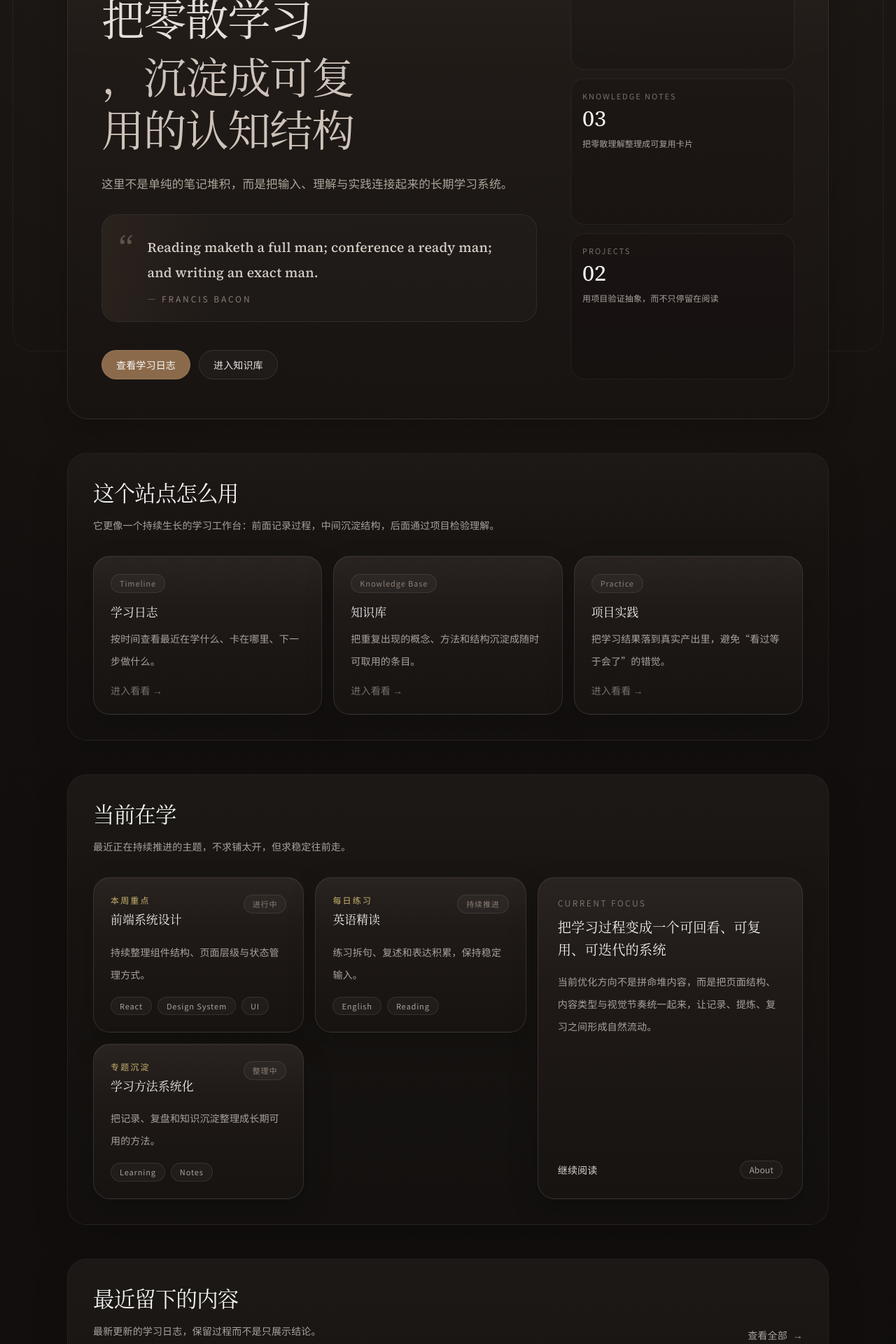
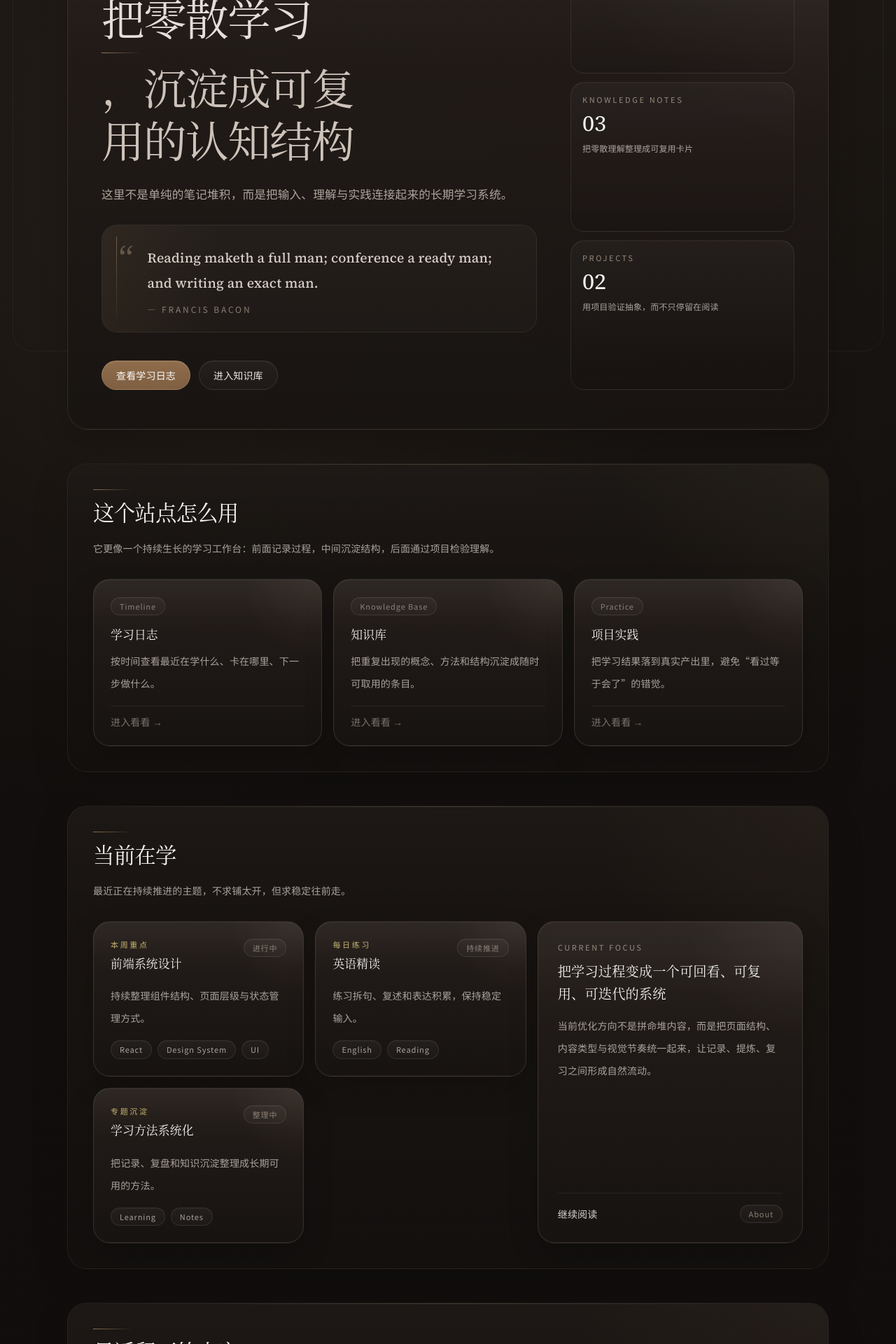
Before and after one commit to aqin1012-lyq/personal-learning-site, a Next.js app: page / in a window 1280 px wide. Shown: the part 280-2200 px from the top of the page at 70% size. Built offline with nearby package versions, Linux system fonts and the light colour scheme.

Commit message:
refactor: add refined warmth to homepage surfaces

```diff
--- a/src/app/globals.css
+++ b/src/app/globals.css
@@ -10,9 +10,12 @@
   --paper-soft: rgba(42, 35, 31, 0.5);
   --line-soft: rgba(255, 248, 240, 0.08);
   --line-strong: rgba(255, 248, 240, 0.14);
+  --line-accent: rgba(177, 143, 104, 0.24);
   --text-primary: rgba(242, 235, 228, 0.94);
   --text-secondary: rgba(214, 204, 194, 0.78);
   --text-muted: rgba(171, 157, 145, 0.76);
+  --accent-soft: rgba(191, 160, 123, 0.16);
+  --accent-warm: rgba(157, 123, 87, 0.78);
 }
 
 html {
@@ -23,6 +26,7 @@ body {
   @apply min-h-screen bg-[#0f0d0c] font-sans text-stone-100 antialiased;
   background-image:
     radial-gradient(circle at 50% 0%, rgba(141, 116, 84, 0.12), transparent 30%),
+    radial-gradient(circle at 18% 16%, rgba(165, 132, 95, 0.06), transparent 18%),
     linear-gradient(180deg, var(--bg-top) 0%, #110e0d 36%, var(--bg-bottom) 100%);
   letter-spacing: 0.01em;
 }
@@ -59,14 +63,18 @@ a {
   .surface-card {
     @apply relative overflow-hidden rounded-[24px] border shadow-[0_16px_42px_rgba(0,0,0,0.18)] transition duration-300;
     border-color: var(--line-soft);
-    background: linear-gradient(180deg, rgba(37, 30, 27, 0.92), rgba(24, 20, 18, 0.9));
+    background:
+      linear-gradient(180deg, rgba(255, 248, 240, 0.02), transparent 24%),
+      linear-gradient(180deg, rgba(37, 30, 27, 0.94), rgba(24, 20, 18, 0.9));
   }
 
   .surface-card::before {
     content: '';
     position: absolute;
     inset: 0;
-    background: linear-gradient(180deg, rgba(255, 248, 240, 0.03), transparent 34%);
+    background:
+      radial-gradient(circle at top right, rgba(214, 186, 152, 0.08), transparent 28%),
+      linear-gradient(180deg, rgba(255, 248, 240, 0.03), transparent 34%);
     pointer-events: none;
   }
 
@@ -75,7 +83,7 @@ a {
     position: absolute;
     inset: 0;
     border-radius: inherit;
-    box-shadow: inset 0 1px 0 rgba(255, 248, 240, 0.03);
+    box-shadow: inset 0 1px 0 rgba(255, 248, 240, 0.03), inset 0 0 0 1px rgba(97, 74, 51, 0.08);
     pointer-events: none;
   }
 
@@ -84,10 +92,16 @@ a {
     border-color: rgba(255, 248, 240, 0.11);
   }
 
+  .surface-card-hover:hover::before {
+    background:
+      radial-gradient(circle at top right, rgba(214, 186, 152, 0.12), transparent 30%),
+      linear-gradient(180deg, rgba(255, 248, 240, 0.04), transparent 38%);
+  }
+
   .section-shell {
     @apply relative space-y-7 rounded-[28px] border p-7 md:p-9;
     border-color: rgba(255, 248, 240, 0.06);
-    background: linear-gradient(180deg, rgba(27, 23, 20, 0.86), rgba(20, 17, 15, 0.82));
+    background: linear-gradient(180deg, rgba(27, 23, 20, 0.88), rgba(20, 17, 15, 0.82));
     box-shadow: 0 16px 56px rgba(0, 0, 0, 0.12);
   }
 
@@ -96,24 +110,39 @@ a {
     position: absolute;
     inset: 0;
     border-radius: inherit;
-    background: linear-gradient(180deg, rgba(255, 248, 240, 0.015), transparent 30%);
+    background:
+      linear-gradient(180deg, rgba(255, 248, 240, 0.015), transparent 30%),
+      radial-gradient(circle at top right, rgba(165, 132, 95, 0.06), transparent 26%);
+    pointer-events: none;
+  }
+
+  .section-shell::after {
+    content: '';
+    position: absolute;
+    left: 28px;
+    right: 28px;
+    top: 0;
+    height: 1px;
+    background: linear-gradient(90deg, transparent, rgba(214, 186, 152, 0.22), transparent);
     pointer-events: none;
   }
 
   .pill-tag {
     @apply rounded-full border px-3 py-1 text-[11px];
     border-color: rgba(255, 248, 240, 0.09);
-    background: rgba(255, 248, 240, 0.035);
+    background: linear-gradient(180deg, rgba(255, 248, 240, 0.045), rgba(255, 248, 240, 0.025));
     color: var(--text-muted);
     letter-spacing: 0.08em;
+    box-shadow: inset 0 1px 0 rgba(255, 248, 240, 0.03);
   }
 
   .hero-kicker {
     @apply inline-flex items-center gap-3 rounded-full border px-4 py-2 text-[11px] uppercase;
     border-color: rgba(255, 248, 240, 0.08);
-    background: rgba(255, 248, 240, 0.03);
+    background: linear-gradient(180deg, rgba(255, 248, 240, 0.04), rgba(255, 248, 240, 0.025));
     color: rgba(219, 207, 194, 0.86);
     letter-spacing: 0.22em;
+    box-shadow: inset 0 1px 0 rgba(255, 248, 240, 0.04);
   }
 
   .hero-title {
@@ -132,6 +161,15 @@ a {
     color: rgba(225, 214, 204, 0.9);
   }
 
+  .hero-title-accent::before {
+    content: '';
+    display: block;
+    width: 3.5rem;
+    height: 1px;
+    margin-bottom: 0.9rem;
+    background: linear-gradient(90deg, rgba(186, 149, 110, 0.78), transparent);
+  }
+
   .hero-subtitle {
     @apply max-w-2xl text-[0.98rem] font-normal leading-8 text-stone-300 md:text-[1.04rem] md:leading-8;
     color: var(--text-secondary);
@@ -141,14 +179,25 @@ a {
   .hero-quote-shell {
     @apply relative max-w-3xl overflow-hidden rounded-[22px] border px-5 py-5 md:px-6 md:py-6;
     border-color: rgba(255, 248, 240, 0.07);
-    background: rgba(255, 248, 240, 0.02);
+    background: linear-gradient(180deg, rgba(255, 248, 240, 0.03), rgba(255, 248, 240, 0.018));
   }
 
   .hero-quote-shell::before {
     content: '';
     position: absolute;
     inset: 0;
-    background: linear-gradient(90deg, rgba(166, 127, 80, 0.08), transparent 28%);
+    background: linear-gradient(90deg, rgba(166, 127, 80, 0.09), transparent 28%);
+    pointer-events: none;
+  }
+
+  .hero-quote-shell::after {
+    content: '';
+    position: absolute;
+    left: 20px;
+    top: 16px;
+    bottom: 16px;
+    width: 1px;
+    background: linear-gradient(180deg, rgba(186, 149, 110, 0.5), rgba(186, 149, 110, 0.04));
     pointer-events: none;
   }
 
@@ -167,6 +216,52 @@ a {
   .hero-quote-author {
     @apply text-[11px] uppercase tracking-[0.24em] md:text-xs;
     color: var(--text-muted);
+  }
+
+  .refined-link {
+    @apply inline-flex items-center gap-2 text-sm text-stone-400 hover:text-stone-100;
+  }
+
+  .refined-link::before {
+    content: '';
+    display: inline-block;
+    width: 1.4rem;
+    height: 1px;
+    background: linear-gradient(90deg, rgba(186, 149, 110, 0.68), rgba(186, 149, 110, 0.1));
+  }
+
+  .section-label {
+    @apply text-[11px] uppercase tracking-[0.24em] text-stone-500;
+    color: rgba(176, 160, 145, 0.82);
+  }
+
+  .hero-stat-card {
+    @apply rounded-[20px] border p-4;
+    border-color: rgba(255, 248, 240, 0.08);
+    background: linear-gradient(180deg, rgba(255, 248, 240, 0.035), rgba(0, 0, 0, 0.08));
+    box-shadow: inset 0 1px 0 rgba(255, 248, 240, 0.03);
+  }
+
+  .hero-button-primary {
+    @apply inline-flex items-center rounded-full border px-5 py-2.5 text-sm font-medium text-stone-50 hover:-translate-y-0.5;
+    border-color: rgba(205, 179, 145, 0.22);
+    background: linear-gradient(180deg, #8f6d4c, #7f5f42);
+    box-shadow: inset 0 1px 0 rgba(255, 248, 240, 0.12);
+  }
+
+  .hero-button-primary:hover {
+    background: linear-gradient(180deg, #9b7754, #896548);
+  }
+
+  .hero-button-secondary {
+    @apply inline-flex items-center rounded-full border px-5 py-2.5 text-sm font-medium text-stone-200 hover:-translate-y-0.5;
+    border-color: rgba(255, 248, 240, 0.1);
+    background: linear-gradient(180deg, rgba(255, 248, 240, 0.045), rgba(255, 248, 240, 0.025));
+    box-shadow: inset 0 1px 0 rgba(255, 248, 240, 0.04);
+  }
+
+  .hero-button-secondary:hover {
+    background: linear-gradient(180deg, rgba(255, 248, 240, 0.06), rgba(255, 248, 240, 0.03));
   }
 }
 
--- a/src/app/page.tsx
+++ b/src/app/page.tsx
@@ -75,7 +75,9 @@ export default function HomePage() {
                       <h3 className="font-cjk text-[1.05rem] font-medium text-stone-100">{item.title}</h3>
                       <p className="text-sm leading-8 text-stone-400">{item.description}</p>
                     </div>
-                    <p className="text-sm text-stone-500 transition group-hover:text-stone-300">进入看看 →</p>
+                    <div className="border-t border-white/[0.06] pt-3">
+                      <p className="text-sm text-stone-500 transition group-hover:text-stone-300">进入看看 →</p>
+                    </div>
                   </div>
                 </Link>
               ))}
@@ -117,10 +119,12 @@ export default function HomePage() {
                     <p className="text-sm leading-8 text-stone-400">
                       如果不想从长文开始，可以先看最近整理出来的知识卡片，再决定是否回到完整日志查看上下文。
                     </p>
-                    <div className="grid gap-3">
+                    <div className="border-t border-white/[0.06] pt-4">
+                      <div className="grid gap-3">
                       {featuredNotes.slice(0, 2).map((item) => (
                         <NoteCard key={item.id} item={item} compact />
                       ))}
+                      </div>
                     </div>
                   </div>
                 </div>
--- a/src/components/common/FeaturePanel.tsx
+++ b/src/components/common/FeaturePanel.tsx
@@ -15,13 +15,13 @@ export function FeaturePanel({
     <Link href={href} className="surface-card surface-card-hover block p-6 md:p-7">
       <div className="relative flex h-full flex-col justify-between gap-6">
         <div className="space-y-3">
-          <p className="text-xs uppercase tracking-[0.2em] text-stone-500">{eyebrow}</p>
+          <p className="section-label">{eyebrow}</p>
           <h3 className="font-cjk text-[1.2rem] font-medium leading-8 text-stone-100">{title}</h3>
           <p className="text-sm leading-8 text-stone-400">{description}</p>
         </div>
-        <div className="flex items-center justify-between">
+        <div className="flex items-center justify-between border-t border-white/[0.06] pt-4">
           <span className="text-sm text-stone-300">继续阅读</span>
-          <span className="rounded-full border border-white/10 bg-white/[0.03] px-3 py-1 text-xs text-stone-400">About</span>
+          <span className="pill-tag">About</span>
         </div>
       </div>
     </Link>
--- a/src/components/common/SectionHeader.tsx
+++ b/src/components/common/SectionHeader.tsx
@@ -4,12 +4,13 @@ import type { SectionHeaderProps } from '@/types/common';
 export function SectionHeader({ title, description, actionLabel, actionHref }: SectionHeaderProps) {
   return (
     <div className="flex flex-col gap-3 md:flex-row md:items-end md:justify-between">
-      <div className="space-y-2">
+      <div className="space-y-3">
+        <div className="h-px w-14 bg-gradient-to-r from-[rgba(186,149,110,0.7)] to-transparent" />
         <h2 className="font-cjk text-[1.55rem] font-medium leading-[1.4] tracking-tight text-stone-100 md:text-[1.9rem]">{title}</h2>
         {description ? <p className="max-w-2xl text-sm leading-8 text-stone-400">{description}</p> : null}
       </div>
       {actionLabel && actionHref ? (
-        <Link href={actionHref} className="inline-flex items-center gap-2 text-sm text-stone-400 hover:text-stone-100">
+        <Link href={actionHref} className="refined-link">
           <span>{actionLabel}</span>
           <span aria-hidden>→</span>
         </Link>
--- a/src/components/home/CurrentLearningCard.tsx
+++ b/src/components/home/CurrentLearningCard.tsx
@@ -7,7 +7,7 @@ export function CurrentLearningCard({ item }: { item: CurrentLearningItem }) {
       <div className="relative space-y-4">
         <div className="flex items-start justify-between gap-4">
           <div className="space-y-2">
-            {item.progressText ? <p className="text-xs uppercase tracking-[0.18em] text-amber-200/75">{item.progressText}</p> : null}
+            {item.progressText ? <p className="section-label text-amber-200/75">{item.progressText}</p> : null}
             <h3 className="font-cjk text-[1.05rem] font-medium text-stone-100">{item.title}</h3>
           </div>
           <span className="pill-tag shrink-0">{item.status}</span>
--- a/src/components/home/Hero.tsx
+++ b/src/components/home/Hero.tsx
@@ -29,6 +29,7 @@ export function Hero({
   return (
     <section className="surface-card overflow-hidden rounded-[30px] px-6 py-8 md:px-9 md:py-11 lg:px-12 lg:py-14">
       <div className="pointer-events-none absolute inset-x-0 top-0 h-px bg-gradient-to-r from-transparent via-white/10 to-transparent" />
+      <div className="pointer-events-none absolute right-8 top-8 h-24 w-24 rounded-full border border-amber-100/10 bg-[radial-gradient(circle,rgba(193,160,124,0.12),transparent_68%)] opacity-80 blur-2xl" />
 
       <div className="relative grid gap-10 lg:grid-cols-[minmax(0,1.2fr)_320px] lg:items-end lg:gap-12">
         <div className="max-w-4xl space-y-8 md:space-y-9">
@@ -65,17 +66,11 @@ export function Hero({
           </div>
 
           <div className="flex flex-wrap gap-3 pt-1">
-            <Link
-              href={primaryAction.href}
-              className="inline-flex items-center rounded-full border border-amber-100/10 bg-[#8b6a4b] px-5 py-2.5 text-sm font-medium text-stone-50 hover:-translate-y-0.5 hover:bg-[#9b7754]"
-            >
+            <Link href={primaryAction.href} className="hero-button-primary">
               {primaryAction.label}
             </Link>
             {secondaryAction ? (
-              <Link
-                href={secondaryAction.href}
-                className="inline-flex items-center rounded-full border border-white/10 bg-white/[0.03] px-5 py-2.5 text-sm font-medium text-stone-200 hover:-translate-y-0.5 hover:bg-white/[0.05]"
-              >
+              <Link href={secondaryAction.href} className="hero-button-secondary">
                 {secondaryAction.label}
               </Link>
             ) : null}
@@ -84,9 +79,9 @@ export function Hero({
 
         <div className="grid gap-3 self-stretch md:grid-cols-3 lg:grid-cols-1">
           {stats.map((stat) => (
-            <div key={stat.label} className="rounded-[20px] border border-white/[0.06] bg-black/10 p-4">
-              <div className="space-y-2">
-                <p className="text-[11px] uppercase tracking-[0.18em] text-stone-500">{stat.label}</p>
+            <div key={stat.label} className="hero-stat-card">
+              <div className="space-y-2.5">
+                <p className="section-label">{stat.label}</p>
                 <div className="space-y-2">
                   <p className="font-display text-[2rem] leading-none text-stone-100">{stat.value}</p>
                   <p className="text-xs leading-6 text-stone-400">{stat.note}</p>
```
